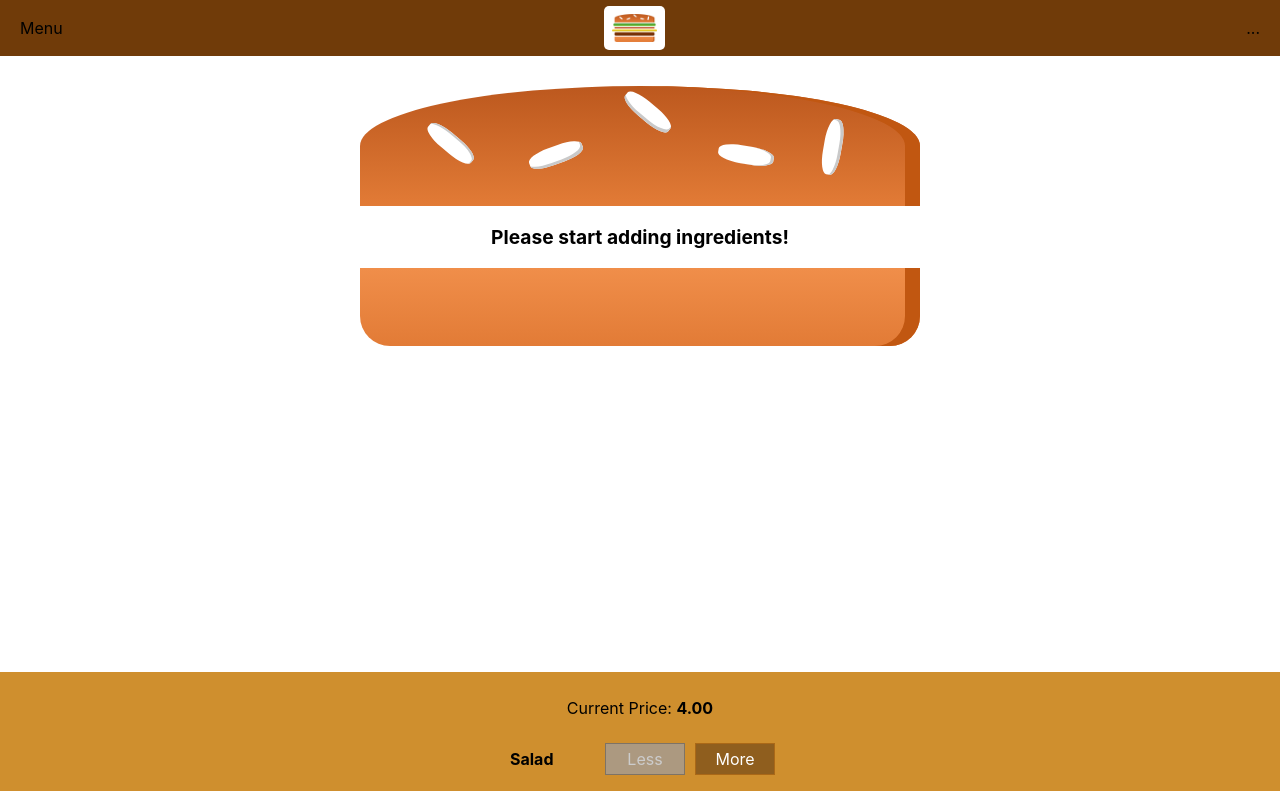
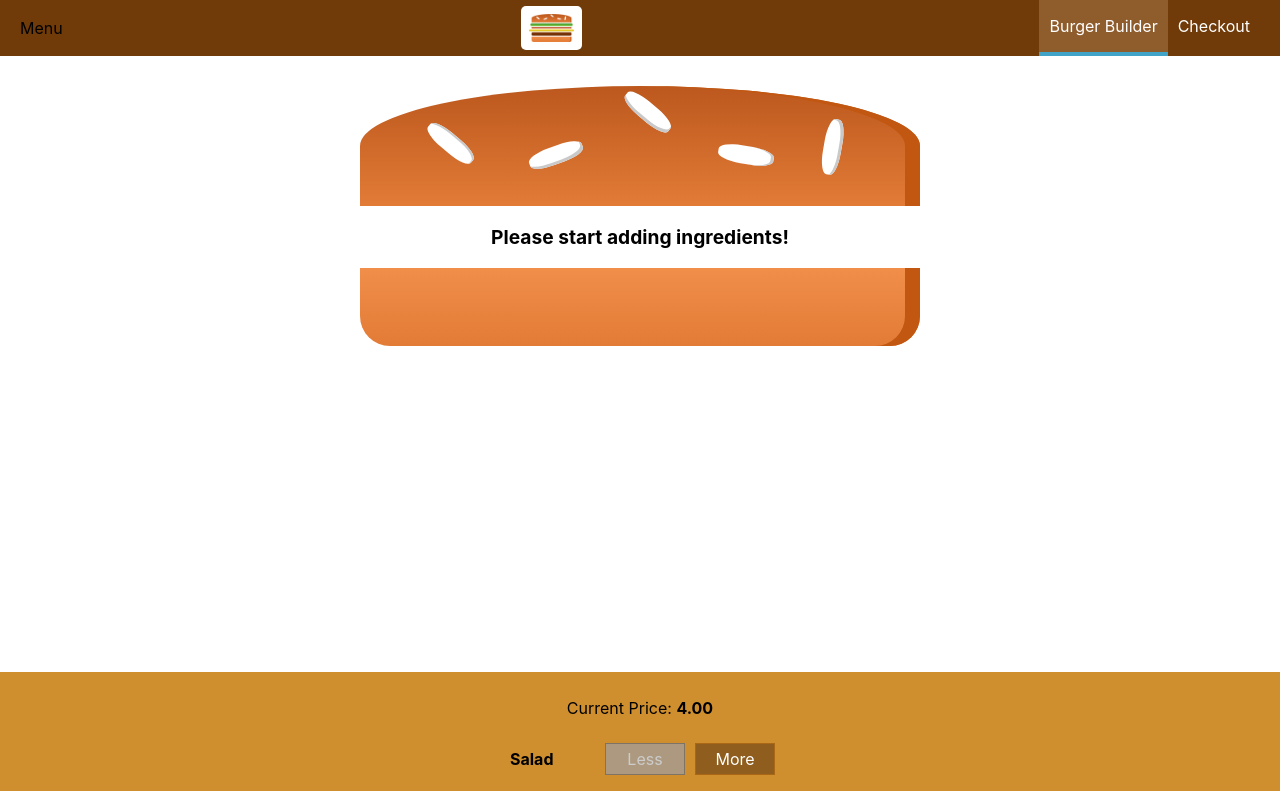
Before and after one commit to benn1988/react-burger, a React (Create React App) app: page / in a window 1280 px wide. Shown: the top 791 px of the page. Built offline with nearby package versions, Linux system fonts and the light colour scheme.

Commit message:
Adding reusable navigation items

```diff
--- /dev/null
+++ b/src/components/Navigation/NavigationItems/NavigationItem/NavigationItem.js
@@ -0,0 +1,11 @@
+import React from 'react';
+
+import classes from './NavigationItem.module.css';
+
+const navigationItem = ( props ) => (
+  <li className={classes.NavigationItem}>
+    <a href={props.link} className={props.active ? classes.active : null}>{props.children}</a>
+  </li>
+);
+
+export default navigationItem;
--- /dev/null
+++ b/src/components/Navigation/NavigationItems/NavigationItem/NavigationItem.module.css
@@ -0,0 +1,25 @@
+.NavigationItem {
+  margin: 0;
+  box-sizing: border-box;
+  display: flex;
+  align-items: center;
+  height: 100%;
+}
+
+.NavigationItem a {
+  color: white;
+  text-decoration: none;
+  height: 100%;
+  padding: 16px 10px;
+  border-bottom: 4px solid transparent;
+  box-sizing: border-box;
+  display: block;
+}
+
+.NavigationItem a:active,
+.NavigationItem a.active,
+.NavigationItem a:hover {
+  background-color: #8F5C2C;
+  border-bottom: 4px solid #40A4C8;
+  color: white;
+}
--- /dev/null
+++ b/src/components/Navigation/NavigationItems/NavigationItems.js
@@ -0,0 +1,13 @@
+import React from 'react';
+
+import classes from './NavigationItems.module.css';
+import NavigationItem from './NavigationItem/NavigationItem';
+
+const navigationItems = () => (
+  <ul className={classes.NavigationItems}>
+    <NavigationItem link={'/'} active>Burger Builder</NavigationItem>
+    <NavigationItem link={'/'}>Checkout</NavigationItem>
+  </ul>
+);
+
+export default navigationItems;
--- /dev/null
+++ b/src/components/Navigation/NavigationItems/NavigationItems.module.css
@@ -0,0 +1,8 @@
+.NavigationItems {
+  margin: 0;
+  padding: 0;
+  list-style: none;
+  display: flex;
+  align-items: center;
+  height: 100%;
+}
--- a/src/components/Navigation/Toolbar/Toolbar.js
+++ b/src/components/Navigation/Toolbar/Toolbar.js
@@ -2,14 +2,16 @@
 
 import classes from './Toolbar.module.css';
 import Logo from '../../Logo/Logo';
+import NavigationsItems from '../NavigationItems/NavigationItems';
 
 const toolbar = ( props ) => (
     <header className={classes.Toolbar}>
         <div>Menu</div>
         <Logo />
-        <ul>
-            ...
-        </ul>
+        <nav>
+            <NavigationsItems />
+        </nav>
+
     </header>
 );
 
```
